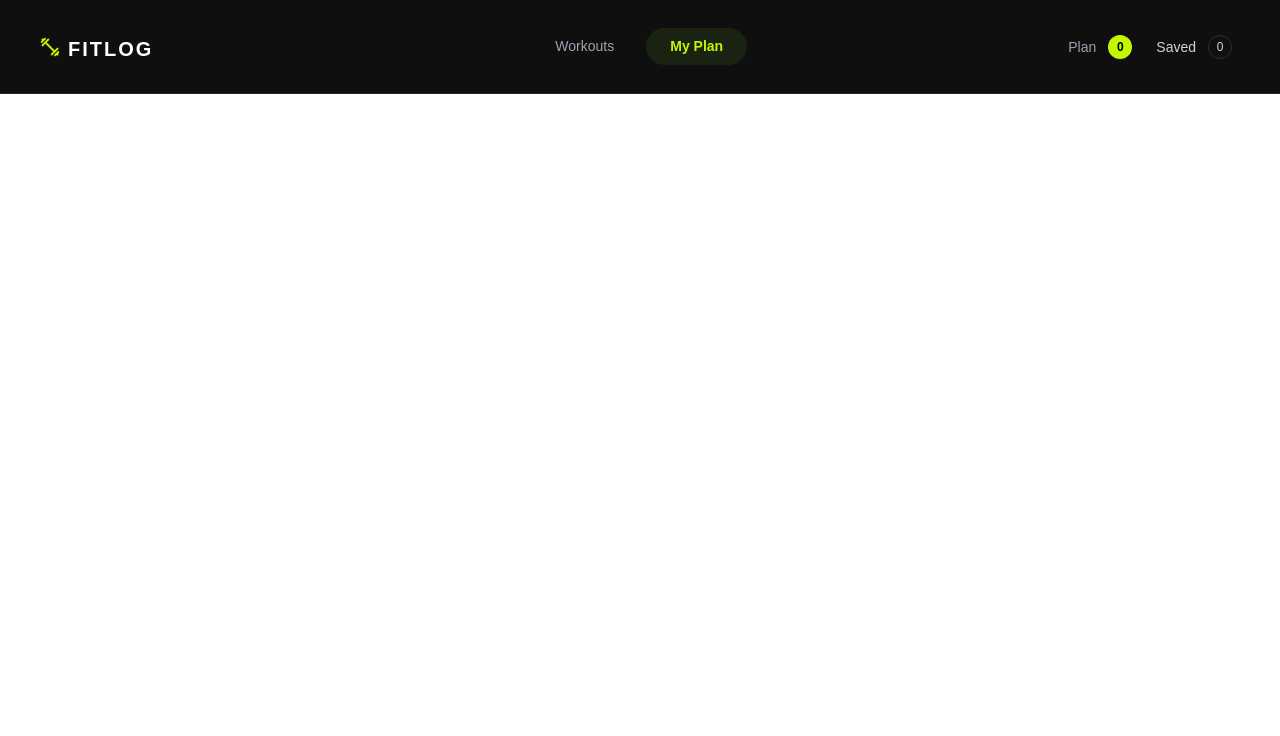
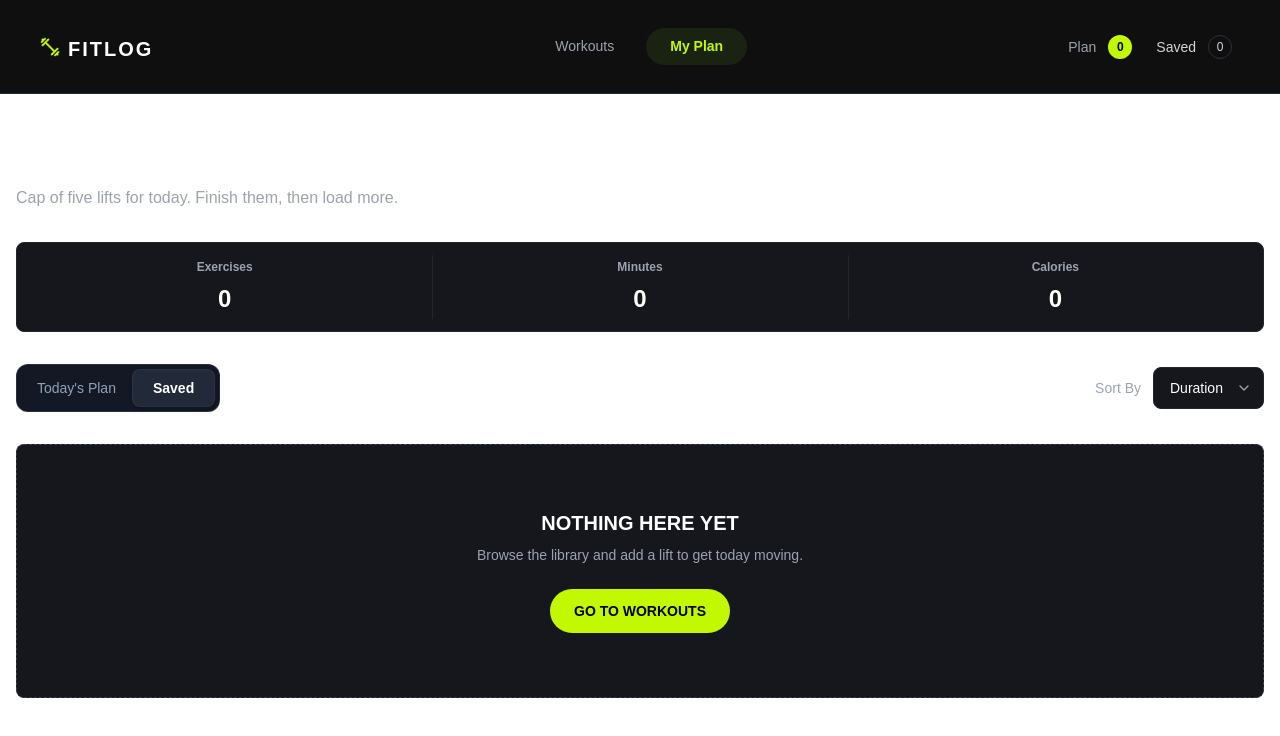
Before and after one commit to rabin-majumdar/fitlog-workout-library, a Next.js app: page /my-plan in a window 1280 px wide. Shown: the top 736 px of the page. Built offline with nearby package versions, Linux system fonts and the light colour scheme.

Commit message:
Added My Plan page UI

```diff
--- a/app/my-plan/page.tsx
+++ b/app/my-plan/page.tsx
@@ -1,8 +1,100 @@
-export default function MyPlanPage() {
+import Link from "next/link";
 
+export default function MyPlan() {
     return (
-        <div>
+        <main className="container mx-auto px-4 py-12">
+            <h1 className="text-3xl font-bold uppercase text-white">
+                MY PLAN
+            </h1>
 
-        </div>
-    )
+            <p className="mt-2 text-[#9CA3AF]">
+                Cap of five lifts for today. Finish them, then load more.
+            </p>
+
+            <div className="mt-8 grid grid-cols-3 rounded-lg border border-[#222630] bg-[#15171D]">
+                <div className="p-4 text-center">
+                    <p className="text-xs font-bold text-[#9CA3AF]">Exercises</p>
+                    <p className="mt-2 text-2xl font-bold text-white">0</p>
+                </div>
+
+                <div className="relative p-4 text-center">
+                    <div className="absolute left-0 top-3 bottom-3 border-l border-[#222630]"></div>
+
+                    <p className="text-xs font-bold text-[#9CA3AF]">Minutes</p>
+                    <p className="mt-2 text-2xl font-bold text-white">0</p>
+                </div>
+
+                <div className="relative p-4 text-center">
+                    <div className="absolute left-0 top-3 bottom-3 border-l border-[#222630]"></div>
+
+                    <p className="text-xs font-bold text-[#9CA3AF]">Calories</p>
+                    <p className="mt-2 text-2xl font-bold text-white">0</p>
+                </div>
+            </div>
+
+            <div className="mt-8 flex items-center justify-between gap-4">
+                <div className="inline-flex items-center rounded-xl border border-slate-700/60 bg-[#141824] p-1 shadow-inner">
+                    <button
+                        type="button"
+                        className="rounded-lg px-4 py-2 text-sm font-medium text-slate-400 transition-all duration-200 hover:text-slate-200 focus:outline-none"
+                    >
+                        Today&apos;s Plan
+                    </button>
+
+                    <button
+                        type="button"
+                        className="rounded-lg border border-slate-700/50 bg-[#222938] px-5 py-2 text-sm font-semibold text-white shadow-md transition-all duration-200 focus:outline-none"
+                    >
+                        Saved
+                    </button>
+                </div>
+
+                <div className="flex items-center gap-3">
+                    <span className="text-sm font-medium text-[#9CA3AF]">
+                        Sort By
+                    </span>
+
+                    <div className="relative">
+                        <select
+                            defaultValue="duration"
+                            className="appearance-none rounded-lg border border-[#222630] bg-[#15171D] py-2.5 pl-4 pr-10 text-sm font-medium text-white outline-none transition hover:border-[#374151] focus:border-[#C2F800]"
+                        >
+                            <option value="duration">Duration</option>
+                            <option value="calories">Calories</option>
+                            <option value="rating">Rating</option>
+                        </select>
+
+                        <svg
+                            className="pointer-events-none absolute right-3 top-1/2 h-4 w-4 -translate-y-1/2 text-[#9CA3AF]"
+                            fill="none"
+                            stroke="currentColor"
+                            strokeWidth="2"
+                            viewBox="0 0 24 24"
+                        >
+                            <path
+                                strokeLinecap="round"
+                                strokeLinejoin="round"
+                                d="m6 9 6 6 6-6"
+                            />
+                        </svg>
+                    </div>
+                </div>
+            </div>
+
+            <div className="mt-8 rounded-lg border border-dashed border-[#374151] bg-[#15171D] py-16 text-center">
+                <h2 className="text-xl font-bold uppercase text-white">
+                    NOTHING HERE YET
+                </h2>
+
+                <p className="mt-2 text-sm text-[#9CA3AF]">
+                    Browse the library and add a lift to get today moving.
+                </p>
+
+                <Link href="/"
+                    className="mt-6 inline-block rounded-full bg-[#C2F800] px-6 py-3 text-sm font-bold uppercase text-black transition hover:bg-lime-300">
+                    Go to workouts
+                </Link>
+            </div>
+        </main>
+    );
 }
```
